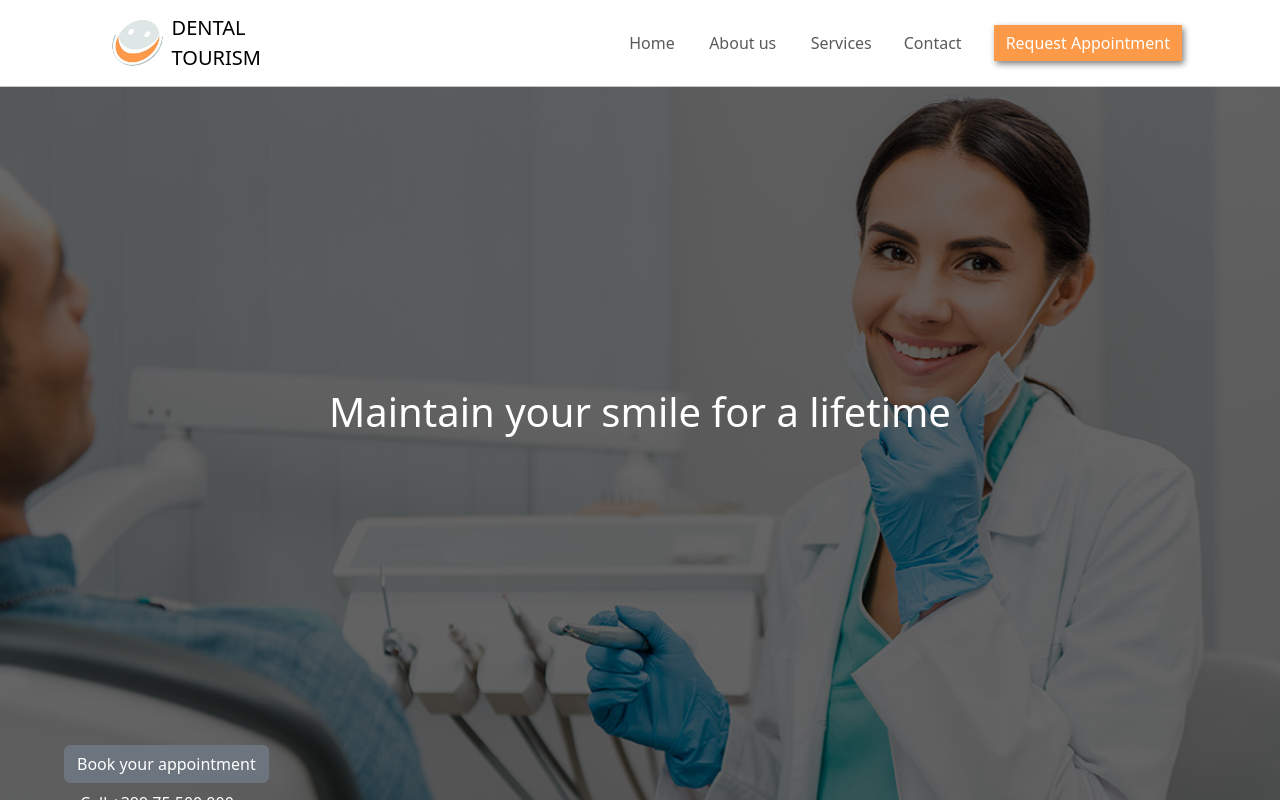
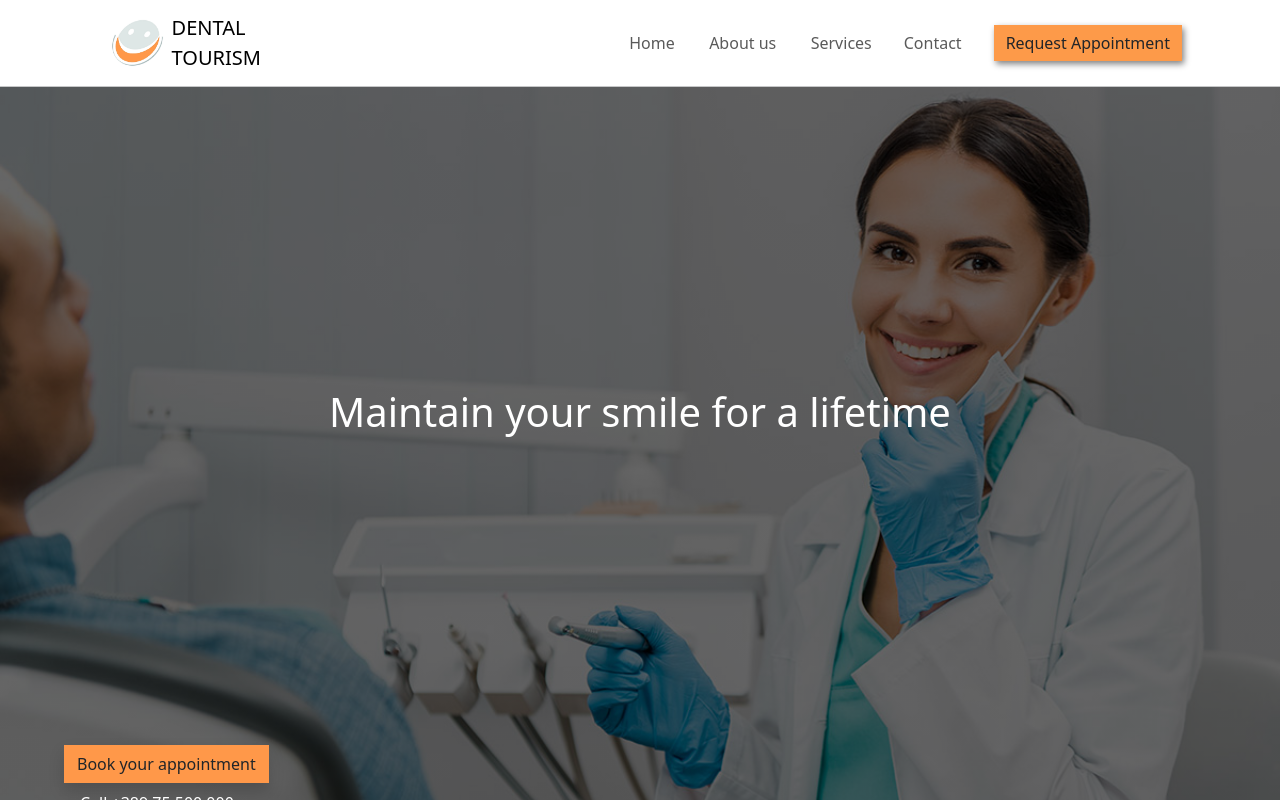
Before and after one commit to igorgoshev/DentalTourism, a React (Create React App) app: page / in a window 1280 px wide. Shown: the top 800 px of the page. Built offline with nearby package versions, Linux system fonts and the light colour scheme.

Commit message:
update Button NavBar

```diff
--- /dev/null
+++ b/src/CSS/NavBar.css
@@ -0,0 +1,3 @@
+#asd:hover{
+    color: white !important;
+}
--- a/src/Components/NavBarCustom.js
+++ b/src/Components/NavBarCustom.js
@@ -5,6 +5,7 @@ import NavDropdown from 'react-bootstrap/NavDropdown';
 import React from "react";
 import logo from '../images/logo.png'
 import {Button, Col, Image, Row} from "react-bootstrap";
+import '../CSS/NavBar.css'
 
 function NavBarCustom() {
     return (
@@ -28,7 +29,7 @@ function NavBarCustom() {
                         <Nav.Link className='px-3' href="/services">Services</Nav.Link>
                         <Nav.Link className='px-3' href="/contact">Contact</Nav.Link>
                         <div className="px-3 justify-content-center">
-                            <Button className="border-0  text-body-white rounded-0" style={{backgroundColor: '#fd9a49', boxShadow: '0.125em 0.2em 0.4em gray'}}>Request Appointment</Button>
+                            <Button id="asd" className="border-0 text-dark rounded-0" style={{backgroundColor: '#fd9a49', boxShadow: '0.125em 0.2em 0.4em gray'}}>Request Appointment</Button>
                         </div>
                     </Nav>
                 </Navbar.Collapse>
--- a/src/Pages/Home.js
+++ b/src/Pages/Home.js
@@ -9,6 +9,7 @@ import BeforeAfter from "../Components/BeforeAfter";
 import {Link} from "react-router-dom";
 import "../CSS/HomePageCss.css"
 import Location from "../Components/Location";
+import React from "react";
 
 
 
@@ -28,7 +29,7 @@ function Home() {
                     </Col>
                     <Col className="col-12 align-self-end text-start text-white" style={{paddingBottom: "4em", paddingLeft: "4em"}}>
 
-                        <button className="btn btn-secondary">Book your appointment</button>
+                        <button className="btn rounded-0 shadow" style={{backgroundColor: "#FF9849"}}>Book your appointment</button>
                         <Col className="py-2 px-3">Call +389 75 500 000</Col>
 
                     </Col>
```
